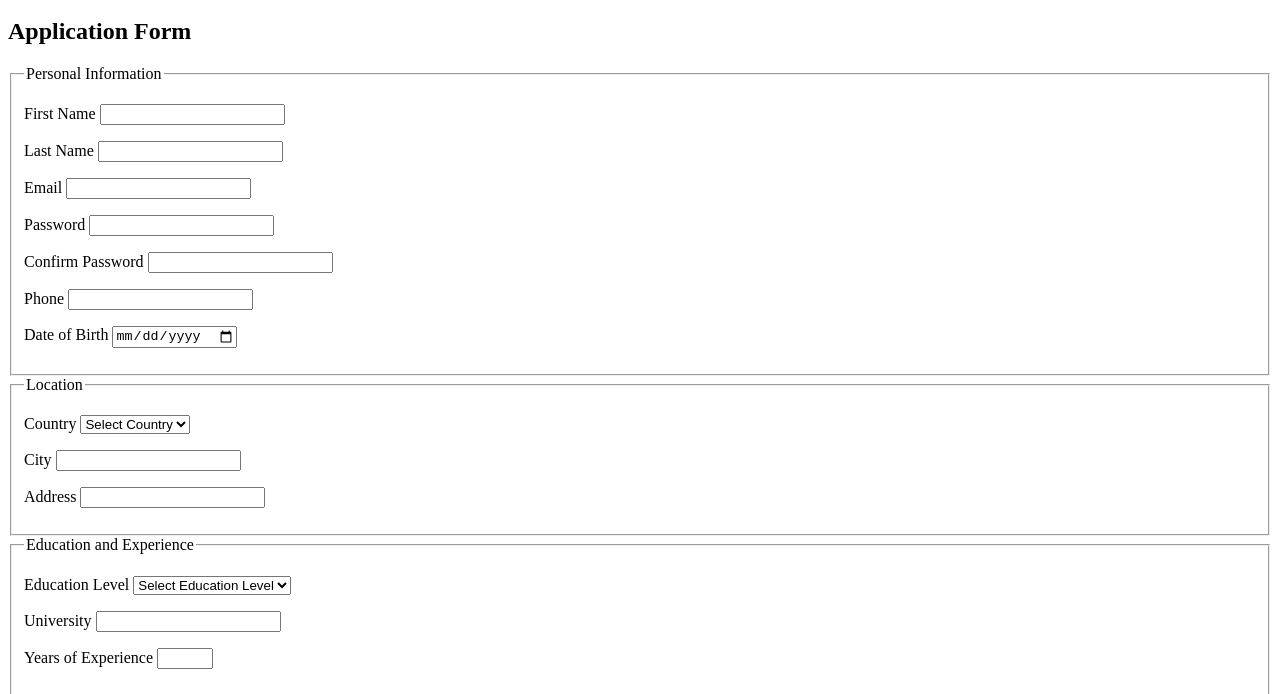
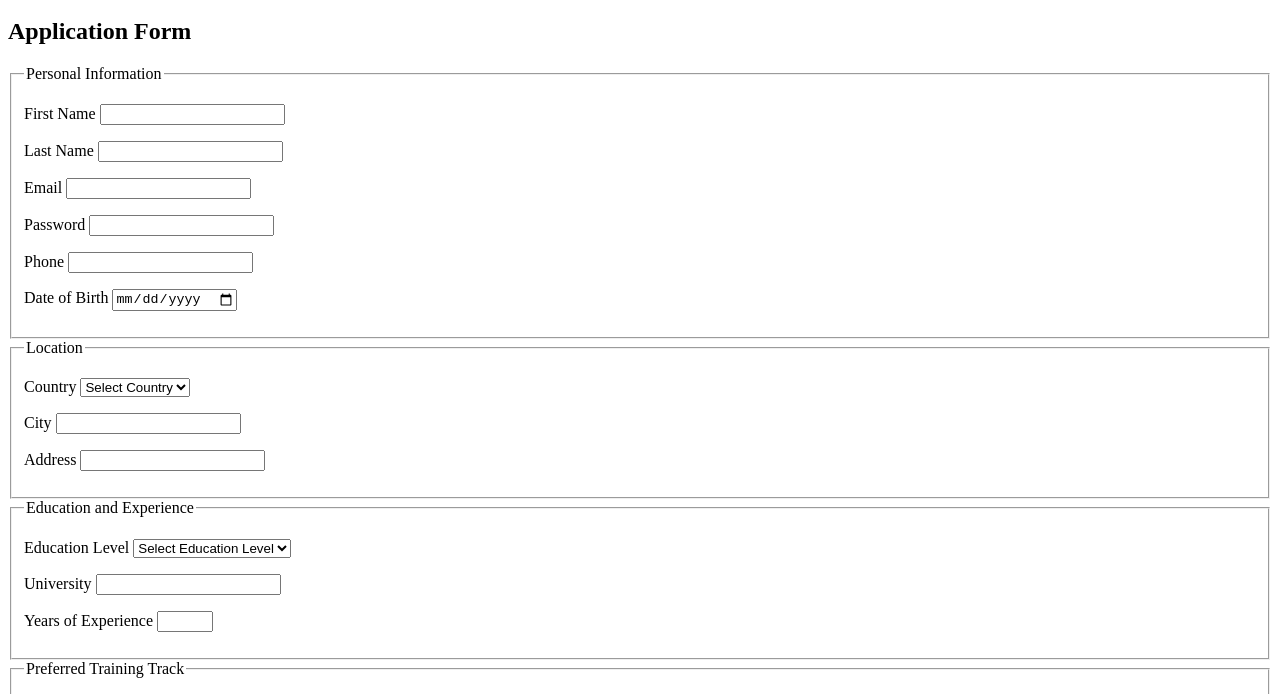
Before and after one commit to omarfarran/grids-apps-training, a plain HTML site: page day-01-html/registration.html in a window 1280 px wide. Shown: the part 100-794 px from the top of the page. Drawn offline with Linux system fonts and the light colour scheme.

Commit message:
complete H04 registration form challenge

```diff
--- a/day-01-html/registration.html
+++ b/day-01-html/registration.html
@@ -30,7 +30,7 @@
 
             <h2>Application Form</h2>
 
-            <form action="#" method="post">
+            <form action="#" method="post" enctype="multipart/form-data">
 
                 <fieldset>
 
@@ -58,14 +58,6 @@
                         <label for="password">Password</label>
 
                         <input type="password" id="password" name="password" minlength="8" required>
-                    </p>
-
-                    <p>
-                        <label for="confirmPassword">
-                            Confirm Password
-                        </label>
-
-                        <input type="password" id="confirmPassword" name="confirmPassword" minlength="8" required>
                     </p>
 
                     <p>
```
